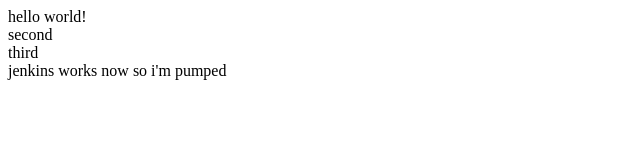
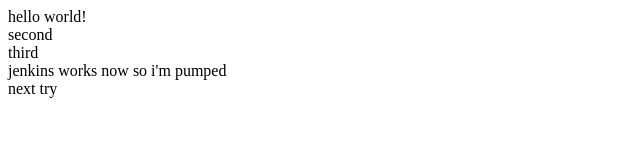
Before and after one commit to uptimejan/helloworld, a plain HTML site: page index.html in a window 1280 px wide. Shown: the full height of the page, 0-640 px from the left. Drawn offline with Linux system fonts and the light colour scheme.

Commit message:
Update index.html

```diff
--- a/index.html
+++ b/index.html
@@ -12,5 +12,7 @@
         third
         <br>
         jenkins works now so i'm pumped
+        <br>
+        next try
     </body>
 </html>
```
